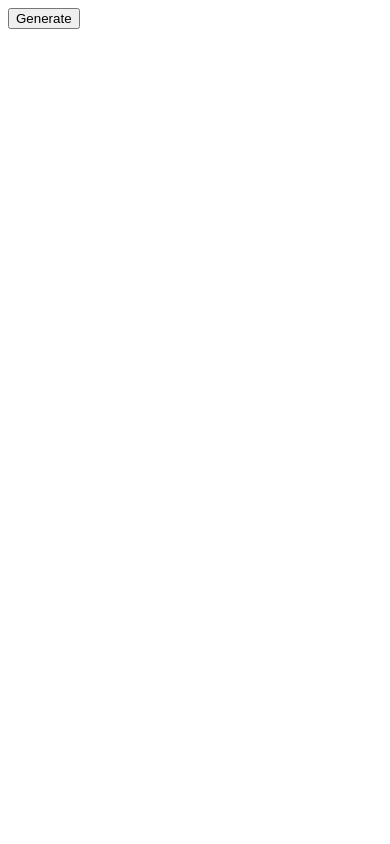
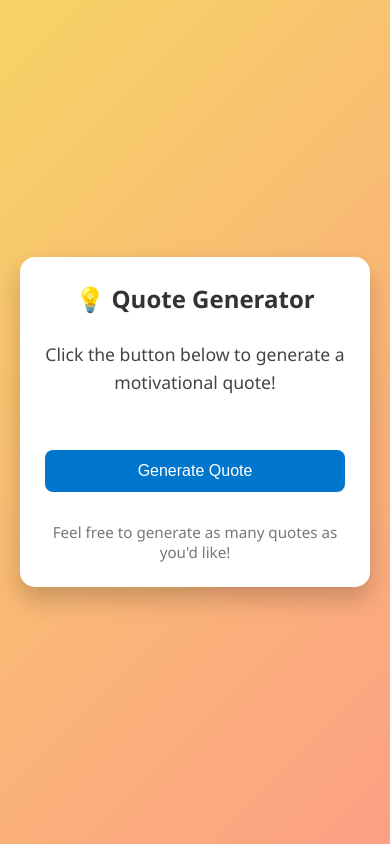
Before and after one commit to CodyA1117/scalable-message-generator, a plain HTML site: page index.html in a window 390 px wide. Drawn offline with Linux system fonts and the light colour scheme.

Commit message:
added styling, added div class to html to organize the code more, added new ids for styling, created responsive design with css flex display, I aligned all items in the center added styling for button hover, and practiced git version control to check status, commit and push changes.

```diff
--- a/index.html
+++ b/index.html
@@ -4,11 +4,19 @@
   <meta charset="UTF-8" />
   <meta name="viewport" content="width=device-width, initial-scale=1.0"/>
   <title>Quote Generator</title>
+  <link rel="stylesheet" href="style.css">
 </head>
 <body>
 
-  <button id="button">Generate</button>
-  <p id="quoteDisplay"></p> <!-- Display area for quote -->
+  <div class="container">
+    <h1 id="header">💡 Quote Generator</h1>
+
+    <p id="quoteDisplay">Click the button below to generate a motivational quote!</p>
+
+    <button id="button">Generate Quote</button>
+
+    <p id="instructions">Feel free to generate as many quotes as you'd like!</p>
+  </div>
 
   <script src="main.js"></script>
 </body>
--- a/style.css
+++ b/style.css
@@ -0,0 +1,88 @@
+/* Reset & Base */
+* {
+    margin: 0;
+    padding: 0;
+    box-sizing: border-box;
+  }
+
+  body {
+    font-family: 'Segoe UI', Tahoma, Geneva, Verdana, sans-serif;
+    background: linear-gradient(135deg, #f6d365, #fda085);
+    min-height: 100vh;
+    display: flex;
+    justify-content: center;
+    align-items: center;
+    padding: 20px;
+  }
+
+  /* Container */
+  .container {
+    background-color: #fff;
+    padding: 40px;
+    border-radius: 15px;
+    box-shadow: 0 12px 24px rgba(0, 0, 0, 0.2);
+    text-align: center;
+    max-width: 600px;
+    width: 100%;
+  }
+
+  /* Header */
+  #header {
+    font-size: 2rem;
+    color: #333;
+    margin-bottom: 25px;
+  }
+
+  /* Quote Display */
+  #quoteDisplay {
+    font-size: 1.3rem;
+    color: #444;
+    margin-bottom: 30px;
+    line-height: 1.6;
+    min-height: 80px;
+    transition: opacity 0.3s ease;
+  }
+
+  /* Button */
+  #button {
+    background-color: #0077cc;
+    color: white;
+    padding: 12px 30px;
+    font-size: 1rem;
+    border: none;
+    border-radius: 8px;
+    cursor: pointer;
+    transition: all 0.3s ease;
+    margin-bottom: 20px;
+  }
+
+  #button:hover {
+    background-color: #005fa3;
+    transform: scale(1.05);
+  }
+
+  /* Instructions */
+  #instructions {
+    font-size: 0.95rem;
+    color: #777;
+    margin-top: 10px;
+  }
+
+  /* Responsive */
+  @media (max-width: 600px) {
+    .container {
+      padding: 25px;
+    }
+
+    #header {
+      font-size: 1.5rem;
+    }
+
+    #quoteDisplay {
+      font-size: 1.1rem;
+    }
+
+    #button {
+      width: 100%;
+    }
+  }
```
